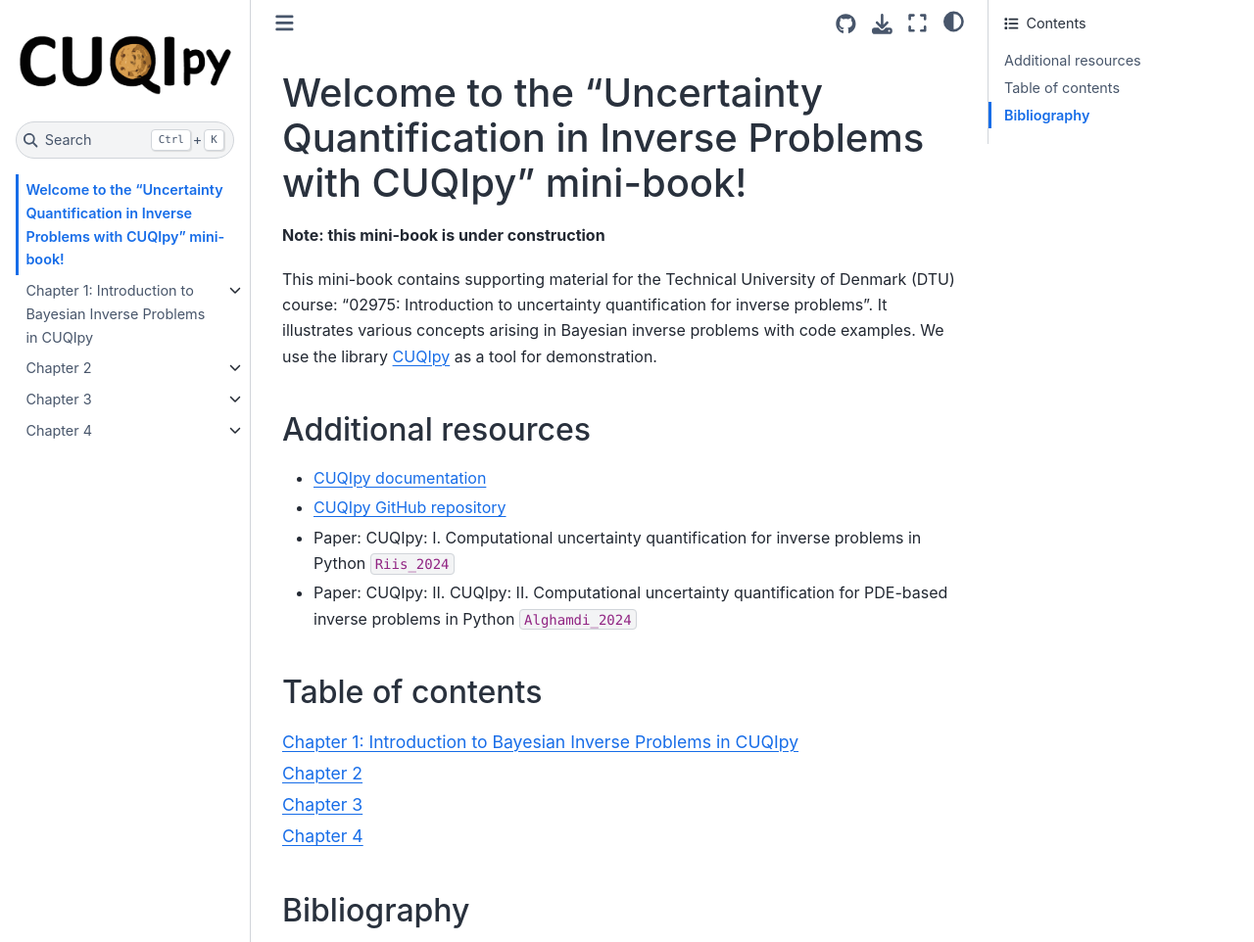
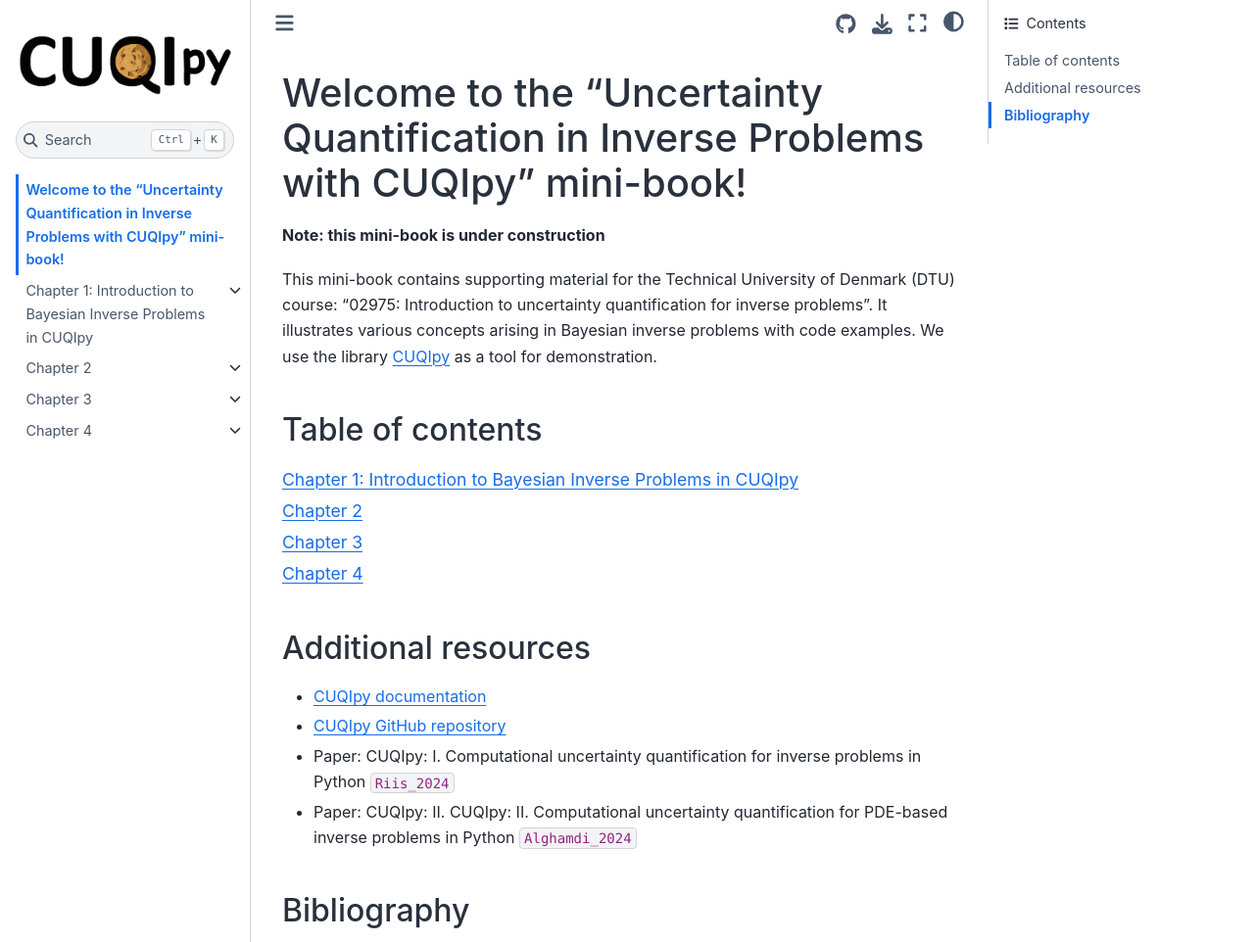
Before and after one commit to amal-ghamdi/CUQI-Book-test, a Jupyter Book: the page built from intro.md, in a window 1280 px wide and 1254 px high, cut to the strip 0-962 px from the top of the window. Shown: the whole strip at 98% size. Built offline with Jupyter Book 1.0.4 settings and Sphinx 7.4.7 and the Sphinx Book theme 1.1.4, drawn with Linux system fonts in a browser that asks for light colours; pages that are not in the unit, such as notebooks, are missing from menus; cross-references to code outside the pages are shown as plain code.

Commit message:
restructure

````diff
--- a/intro.md
+++ b/intro.md
@@ -7,6 +7,12 @@ course: "02975: Introduction to uncertainty quantification for inverse problems"
 illustrates various concepts arising in Bayesian inverse problems with code examples.
 We use the library [CUQIpy](https://github.com/CUQI-DTU/CUQIpy) as a tool for demonstration.
 
+
+## Table of contents
+
+```{tableofcontents}
+```
+
 ## Additional resources
 - [CUQIpy documentation](https://cuqi-dtu.github.io/CUQIpy/)
 - [CUQIpy GitHub repository](https://github.com/CUQI-DTU/CUQIpy)
@@ -14,11 +20,6 @@ We use the library [CUQIpy](https://github.com/CUQI-DTU/CUQIpy) as a tool for de
 - Paper: CUQIpy: II. CUQIpy: II. Computational uncertainty quantification for PDE-based inverse problems in Python {cite}`Alghamdi_2024`
 
 
-## Table of contents
-
-```{tableofcontents}
-```
-
 ## Bibliography
 ```{bibliography}
 ```
````
